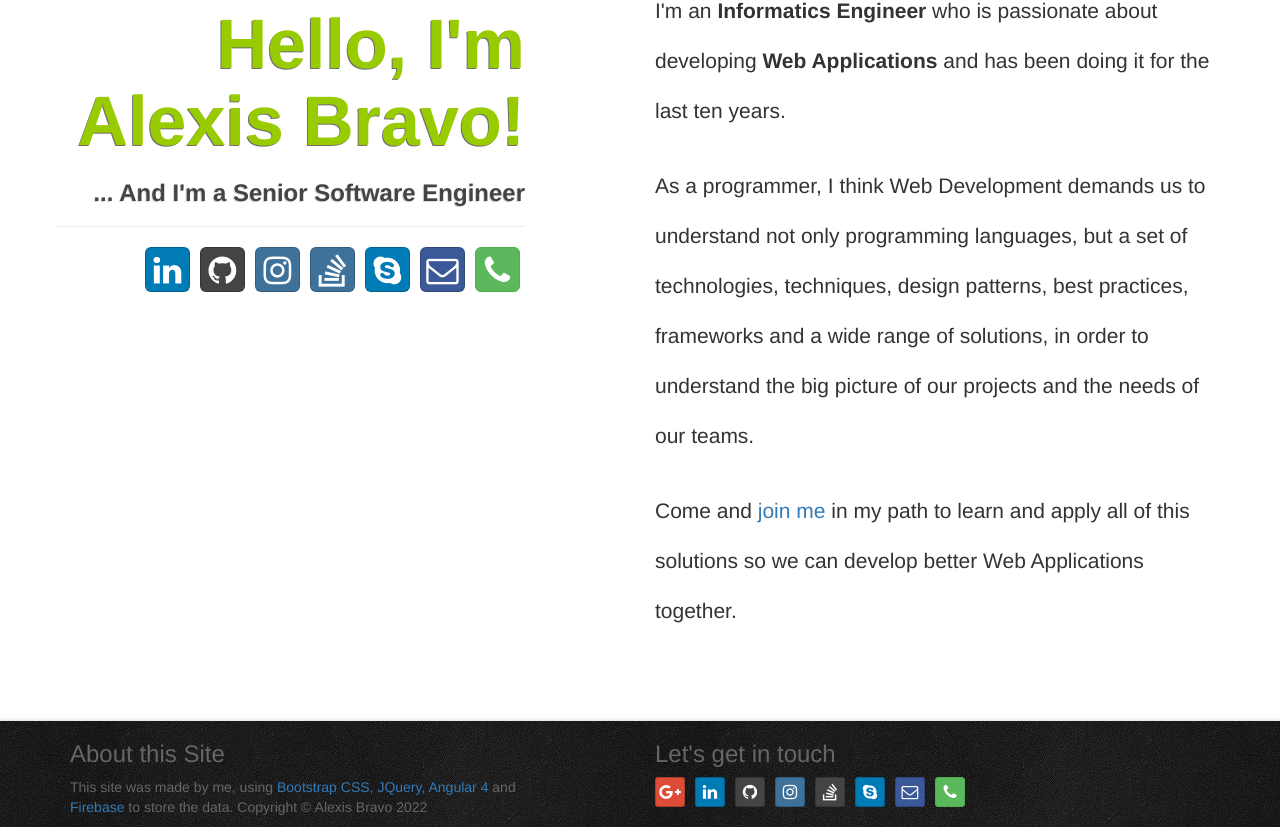
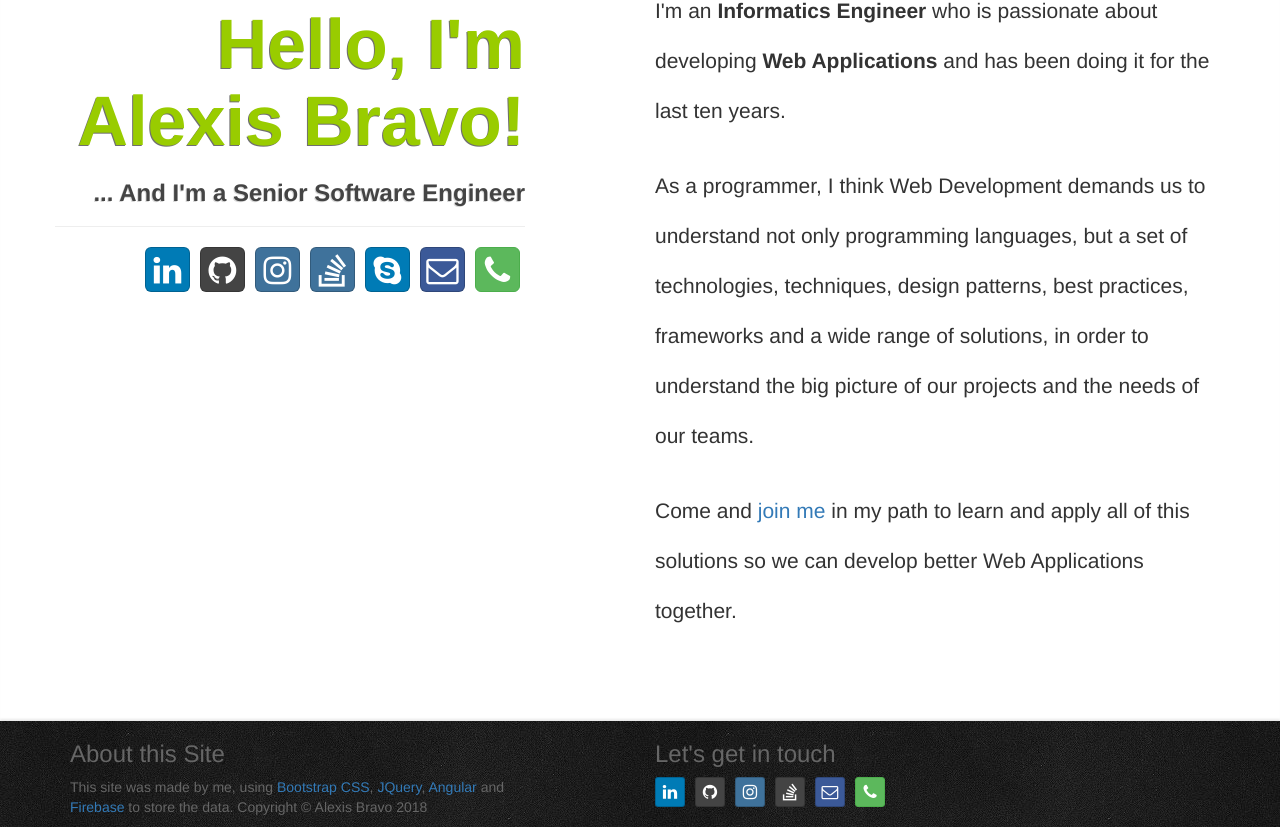
Before and after one commit to thisisalexis/thisisalexis.github.io, an Angular app: page /home in a window 1280 px wide. Shown: the part 204-1031 px from the top of the page. Built offline with nearby package versions, Linux system fonts and the light colour scheme.

Commit message:
footer content updated

```diff
--- a/src/app/modules/core/components/footer/footer.component.html
+++ b/src/app/modules/core/components/footer/footer.component.html
@@ -4,19 +4,18 @@
       <div class="row">
         <div class="col-xs-12 col-md-5">
           <h3>About this Site</h3>
-          <p>This site was made by me, using <a href="http://getbootstrap.com/" target="_blank">Bootstrap CSS</a>, <a href="https://jquery.com/" target="_blank">JQuery</a>, <a href="https://angular.io" target="_blank">Angular 4</a> and <a href="https://firebase.google.com/" target="_blank">Firebase</a> to store the data. Copyright &copy; Alexis Bravo {{ this.currentYear }}</p>
+          <p>This site was made by me, using <a href="http://getbootstrap.com/" target="_blank">Bootstrap CSS</a>, <a href="https://jquery.com/" target="_blank">JQuery</a>, <a href="https://angular.io" target="_blank">Angular</a> and <a href="https://firebase.google.com/" target="_blank">Firebase</a> to store the data. Copyright &copy; {{shortName}} {{ this.currentYear }}</p>
         </div>
         <div class="col-xs-12 col-md-6 col-md-offset-1">
           <h3>Let's get in touch</h3>
           <ul class="list-inline">
-            <li><a class="btn btn-sm btn-social-icon btn-google" href="https://plus.google.com/+AlexisJos%C3%A9BravoLlovera" target="_blank"><i class="fa fa-google-plus"></i></a></li>
-            <li><a class="btn btn-sm btn-social-icon btn-linkedin" href="https://www.linkedin.com/in/alexis-jose-bravo-llovera" target="_blank"><i class="fa fa-linkedin"></i></a></li>
-            <li><a class="btn btn-sm btn-social-icon btn-github" href="http://github.com/thisisalexis" data-toggle="tooltip" data-placement="top" title="ThisIsAlexis" target="_blank"><i class="fa fa-github"></i></a></li>
-            <li><a class="btn btn-sm btn-social-icon btn-instagram" href="http://instagram.com/thisisalexis1" data-toggle="tooltip" data-placement="top" title="ThisIsAlexis1" target="_blank"><i class="fa fa-instagram"></i></a></li>
-            <li><a class="btn btn-sm btn-social-icon btn-github" href="https://stackoverflow.com/users/6035392/thisisalexis" data-toggle="tooltip" data-placement="top" title="ThisIsAlexis" target="_blank"><i class="fa fa-stack-overflow"></i></a></li>
-            <li><button type="button" class="btn btn-sm btn-social-icon btn-linkedin" target="_top" data-toggle="popover" data-placement="top" data-trigger="focus" data-content="ThisIsAlexis" title="Call me on Skype"><i class="fa fa-skype"></i></button></li>
-            <li><button type="button" class="btn btn-sm btn-social-icon btn-facebook" target="_top" data-toggle="popover" data-placement="top" data-trigger="focus" data-content="You can write me to alexis.ve@gmail.com" title="Write me an E-mail"><i class="fa fa-envelope-o"></i></button></li>
-            <li><button type="button" class="btn btn-sm btn-social-icon btn-success" target="_top" data-toggle="popover" data-placement="top" data-trigger="focus" data-content="+593 (99) 0426072" title="Call me on phone"><i class="fa fa-phone"></i></button></li>
+            <li><a class="btn btn-sm btn-social-icon btn-linkedin" [href]="linkedInProfile" target="_blank"><i class="fa fa-linkedin"></i></a></li>
+            <li><a class="btn btn-sm btn-social-icon btn-github" [href]="githubProfile" data-toggle="tooltip" data-placement="top" title="ThisIsAlexis" target="_blank"><i class="fa fa-github"></i></a></li>
+            <li><a class="btn btn-sm btn-social-icon btn-instagram" [href]="instagram" data-toggle="tooltip" data-placement="top" title="ThisIsAlexis1" target="_blank"><i class="fa fa-instagram"></i></a></li>
+            <li><a class="btn btn-sm btn-social-icon btn-github" [href]="stackOverFlowProfile" data-toggle="tooltip" data-placement="top" title="ThisIsAlexis" target="_blank"><i class="fa fa-stack-overflow"></i></a></li>
+            <!--<li><button type="button" class="btn btn-sm btn-social-icon btn-linkedin" target="_top" data-toggle="popover" data-placement="top" data-trigger="focus" [attr.data-content]=skype title="Call me on Skype"><i class="fa fa-skype"></i></button></li>-->
+            <li><button type="button" class="btn btn-sm btn-social-icon btn-facebook" target="_top" data-toggle="popover" data-placement="top" data-trigger="focus" [attr.data-content]=email title="Write me an E-mail"><i class="fa fa-envelope-o"></i></button></li>
+            <li><button type="button" class="btn btn-sm btn-social-icon btn-success" target="_top" data-toggle="popover" data-placement="top" data-trigger="focus" [attr.data-content]=phone title="Call me on phone"><i class="fa fa-phone"></i></button></li>
           </ul>
         </div>
       </div>
@@ -26,7 +25,7 @@
     <div class="container-fluid">
       <div class="row">
         <div id="copyright" class="col-xs-12">
-          <p>Copyright &copy; Alexis Bravo {{ this.currentYear }}</p>
+          <p>Copyright &copy; {{shortName}} {{ this.currentYear }}</p>
         </div>
       </div>
     </div>
--- a/src/app/modules/core/components/footer/footer.component.ts
+++ b/src/app/modules/core/components/footer/footer.component.ts
@@ -1,22 +1,43 @@
 import { Component } from '@angular/core';
+import { environment } from 'src/environments/environment';
 
 @Component({
   selector: 'tia-core-footer',
   templateUrl: 'footer.component.html'
 })
 export class FooterComponent {
-  public currentYear: number;
+
+  public currentYear: Number;
+  public shortName: string;
+  public instagram: string;
+  public skype: string;
+  public stackOverFlowProfile: string;
+  public githubProfile: string;
+  public linkedInProfile: string;
+  public email: string;
+  public phone: string;
+
+
   constructor() {
-    this.currentYear = 2022; //this.getCurrentYear();
+    this.currentYear = this.getCurrentYear();
+    this.shortName = environment.shortName;
+    this.instagram = environment.instagram;
+    this.skype = environment.skype;
+    this.stackOverFlowProfile = environment.stackOverFlowProfile;
+    this.githubProfile = environment.githubProfile;
+    this.linkedInProfile = environment.linkedInProfile;
+    this.email = environment.email;
+    this.phone = environment.phone;
   }
-  /*
-  private getCurrentYear(): number {
+
+  private getCurrentYear(): Number {
     try {
       return ( new Date() ).getFullYear()
     } catch ( error ) {
       console.log ( 'FooterComponent.getCurrentYear()' );
       console.error ( error )
+      return 0;
     }
   }
-  */
+
 }
```
Also changed, not shown: src/app/modules/content/components/home/home.component.ts (+4 -4 lines).
